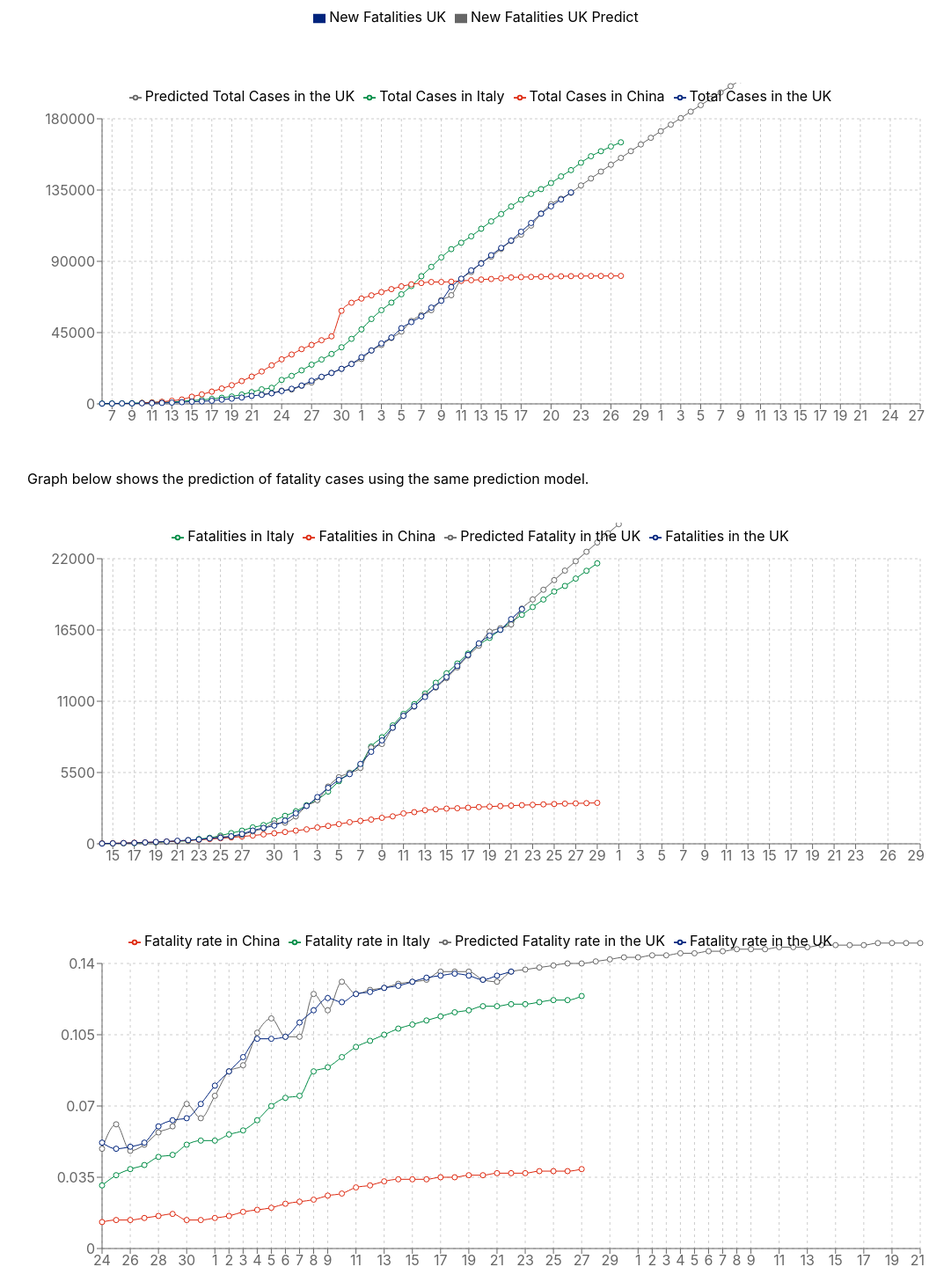
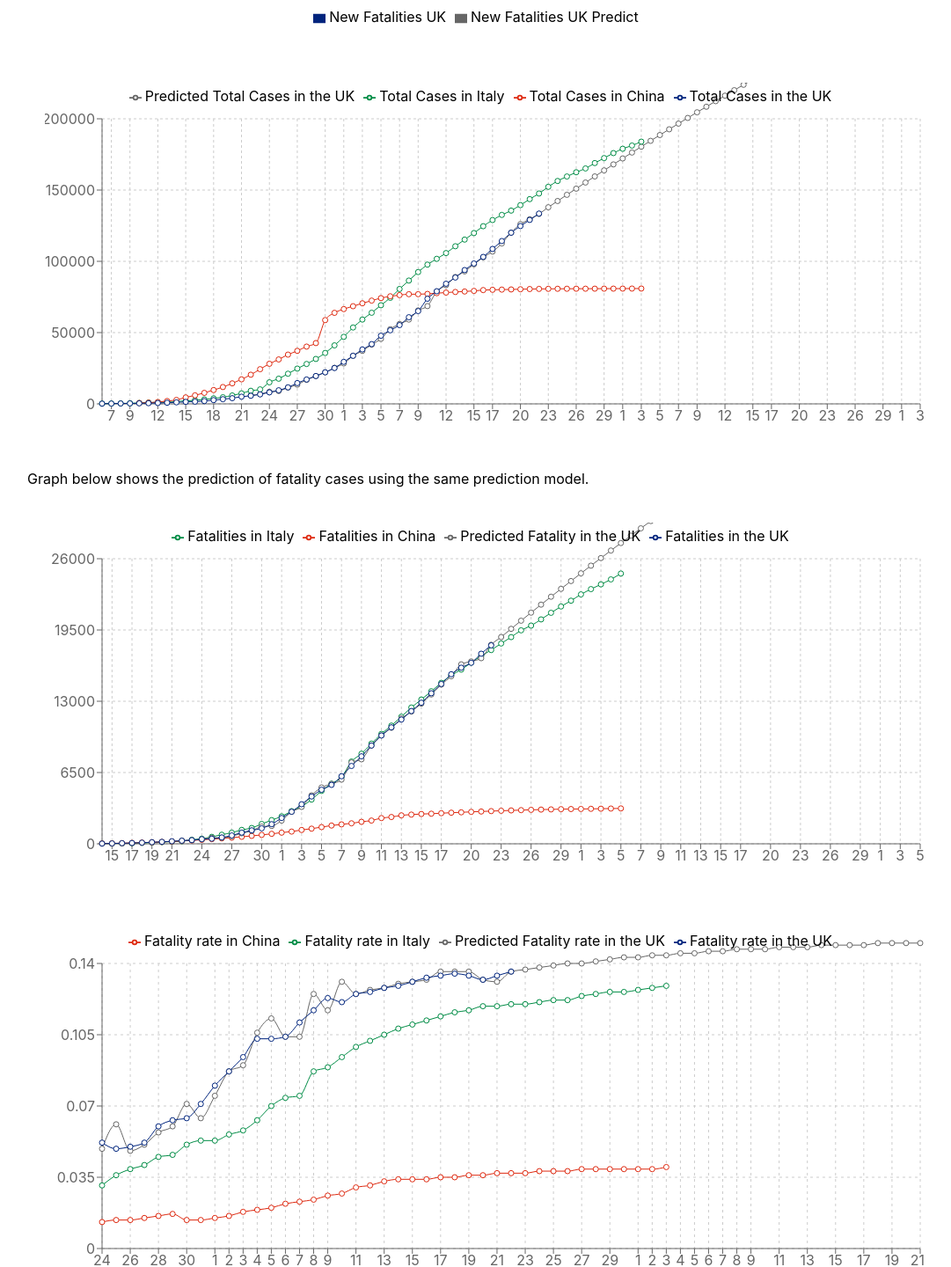
Before and after one commit to linamm/coronachart, a React (Create React App) app in the folder coronachart/: page / in a window 1280 px wide. Shown: the part 1116-2556 px from the top of the page at 88% size, without its empty margins (19-1100 px from the left). Built offline with nearby package versions, Linux system fonts and the light colour scheme.

Commit message:
add Italy and China data

```diff
--- a/coronachart/src/Data.js
+++ b/coronachart/src/Data.js
@@ -51,6 +51,12 @@ import { getPredictCases, getNewCases, getFatalityRates } from './Predict.js';
   {"name": "27", "it": 20465, "cn": 3119},
   {"name": "28", "it": 21067, "cn": 3136},
   {"name": "29", "it": 21645, "cn": 3158},
+  {"name": "30", "it": 22170, "cn": 3169 },
+  {"name": "1", "it": 22745, "cn": 3176 },
+  {"name": "2", "it": 23227, "cn": 3189},
+  {"name": "3", "it": 23660, "cn": 3199},
+  {"name": "4", "it": 24114, "cn": 3213},
+  {"name": "5", "it": 24648, "cn": 3226},
 ];
 
 const raw_total_cases = [
@@ -107,8 +113,12 @@ const raw_total_cases = [
   {"name": "25", "it": 159516, "cn": 80754},
   {"name": "26", "it": 162488, "cn": 80778},
   {"name": "27", "it": 165155, "cn": 80793},
-
-
+  {"name": "28", "it": 168941, "cn": 80813},
+  {"name": "29", "it": 172434, "cn": 80824},
+  {"name": "30", "it": 175925, "cn": 80844},
+  {"name": "1", "it": 178972, "cn": 80860},
+  {"name": "2", "it": 181228, "cn": 80881},
+  {"name": "3", "it": 183957, "cn": 80894},
 ];
 
 export const numberOfDaysInTheFuture = 30;
```
